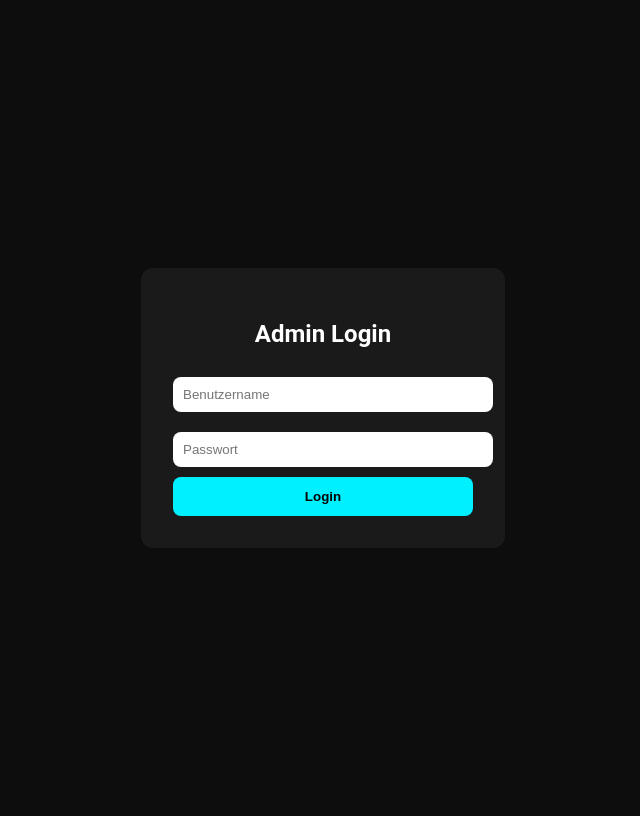
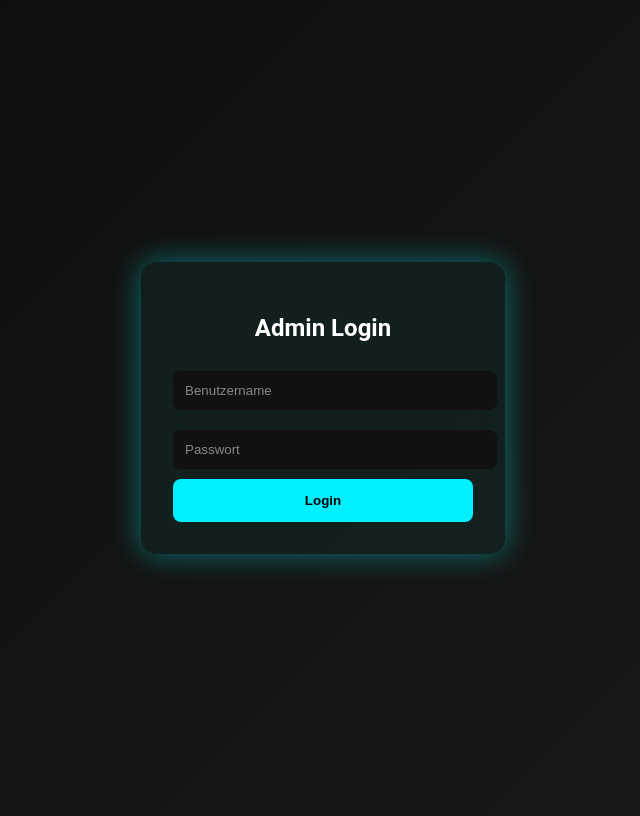
Before and after one commit to mbotru/qr-anwesenheit, a Flask app: page /admin in a window 1280 px wide. Shown: the whole page, without its empty margins (317-957 px from the left). Run offline with Flask 3, Linux system fonts and the light colour scheme.

Commit message:
Update admin.html

```diff
--- a/templates/admin.html
+++ b/templates/admin.html
@@ -5,11 +5,65 @@
 <meta name="viewport" content="width=device-width, initial-scale=1.0">
 <title>Admin Login</title>
 <style>
-body { font-family: 'Roboto', sans-serif; background:#0d0d0d; color:#fff; display:flex; align-items:center; justify-content:center; min-height:100vh;}
-.container { background:#1a1a1a; padding:2rem; border-radius:12px; width:300px; text-align:center;}
-input { width:100%; padding:10px; margin:10px 0; border-radius:8px; border:none;}
-button { width:100%; padding:12px; background:#00f0ff; border:none; border-radius:8px; font-weight:bold; cursor:pointer; color:#000;}
-.error { color:#ff4444; }
+body {
+    font-family: 'Roboto', sans-serif;
+    background: linear-gradient(135deg, #0d0d0d, #1a1a1a);
+    color:#fff;
+    display:flex;
+    align-items:center;
+    justify-content:center;
+    min-height:100vh;
+}
+
+.container {
+    background: rgba(0,255,255,0.05);
+    padding:2rem;
+    border-radius:16px;
+    width:300px;
+    text-align:center;
+    box-shadow:0 0 30px rgba(0,255,255,0.4);
+    backdrop-filter: blur(10px);
+}
+
+input {
+    width:100%;
+    padding:12px;
+    margin:10px 0;
+    border-radius:8px;
+    border:none;
+    background:#111;
+    color:#fff;
+}
+
+input::placeholder {
+    color:#888;
+}
+
+button {
+    width:100%;
+    padding:14px;
+    background:#00f0ff;
+    border:none;
+    border-radius:8px;
+    font-weight:bold;
+    cursor:pointer;
+    color:#000;
+    transition: all 0.3s ease;
+}
+
+button:hover {
+    background:#00c8cc;
+}
+
+.error {
+    color:#ff4444;
+    margin-bottom:10px;
+}
+
+@media (max-width:480px){
+    .container { width:90%; padding:1.5rem;}
+    button { padding:12px;}
+}
 </style>
 </head>
 <body>
```
